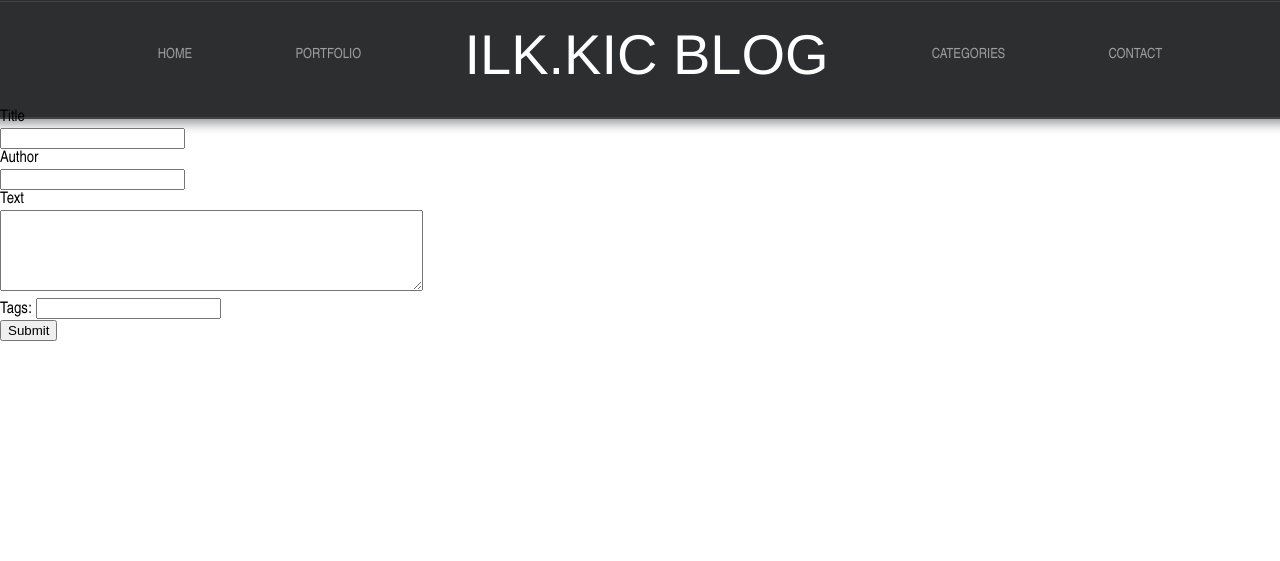
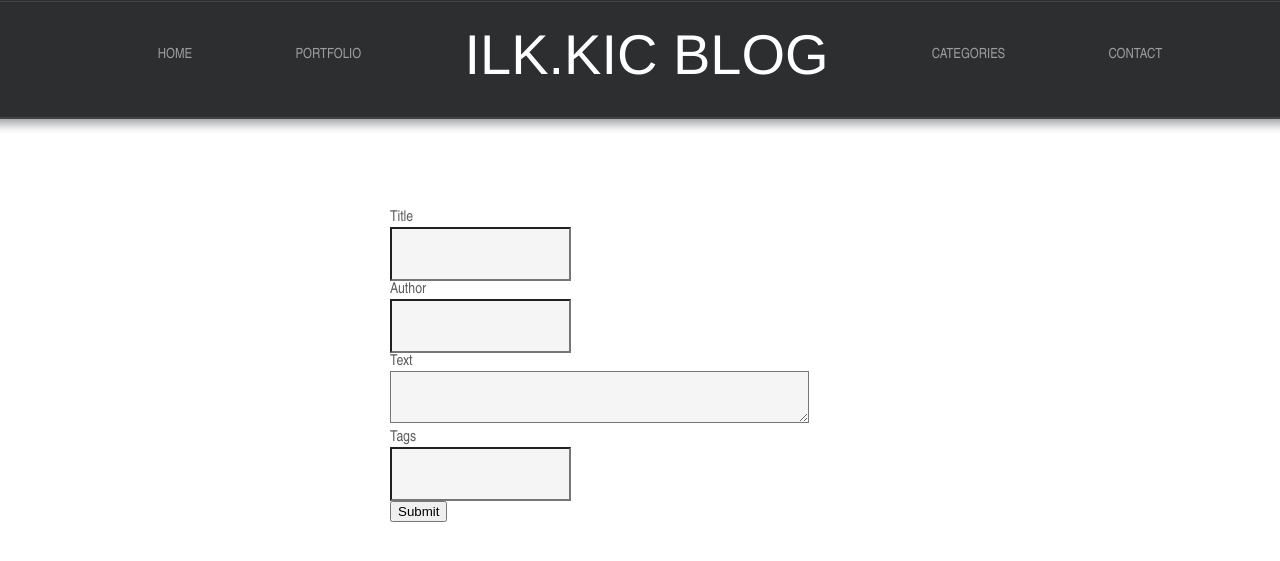
Before and after one commit to 23Suns/joshenderson.github.io, a PHP site: page /newpost.php in a window 1280 px wide. Shown: the top 561 px of the page. Run offline with PHP 8.4, Linux system fonts and the light colour scheme.

Commit message:
Added newpost.html content to newpost.php

```diff
--- a/newpost.php
+++ b/newpost.php
@@ -19,30 +19,34 @@
 		</div>
 	</header>
 	<body>
+		<div id="inputform">
 		<form action="./submit.php" method="post">
-		<div>
+		<div class="input">
 		Title
 			<br>
-			<input type="text" name="title" maxlength="100">
+			<input class="form-control" type="text" name="title" maxlength="100">
 			<br>
 		</div>
-		<div>
+		<div class="input">
 		Author
 			<br>
-			<input type="text" name="author" maxlength="40">
+			<input class="form-control" class="form-control" type="text" name="author" maxlength="40">
 			<br>
 		</div>
-		<div>
+		<div class="input">
 		Text
 			<br>
-			<textarea name="text" cols="50" rows="5"></textarea>
+				<textarea class="form-control" cols="50" rows="5"></textarea>
 			<br>
 		</div>
-		<div>
-			Tags:
-			<input type="text" name="tags"><br>
+		<div class="input">
+		Tags
+			<br>
+			<input class="form-control" type="text" name="tags">
+			<br>
 		</div>
 		<input type="submit" value="Submit">
+		</div>
 		</form>
 	</body>
 </html>
```
Lines whose indentation alone changed are shown as unchanged.
